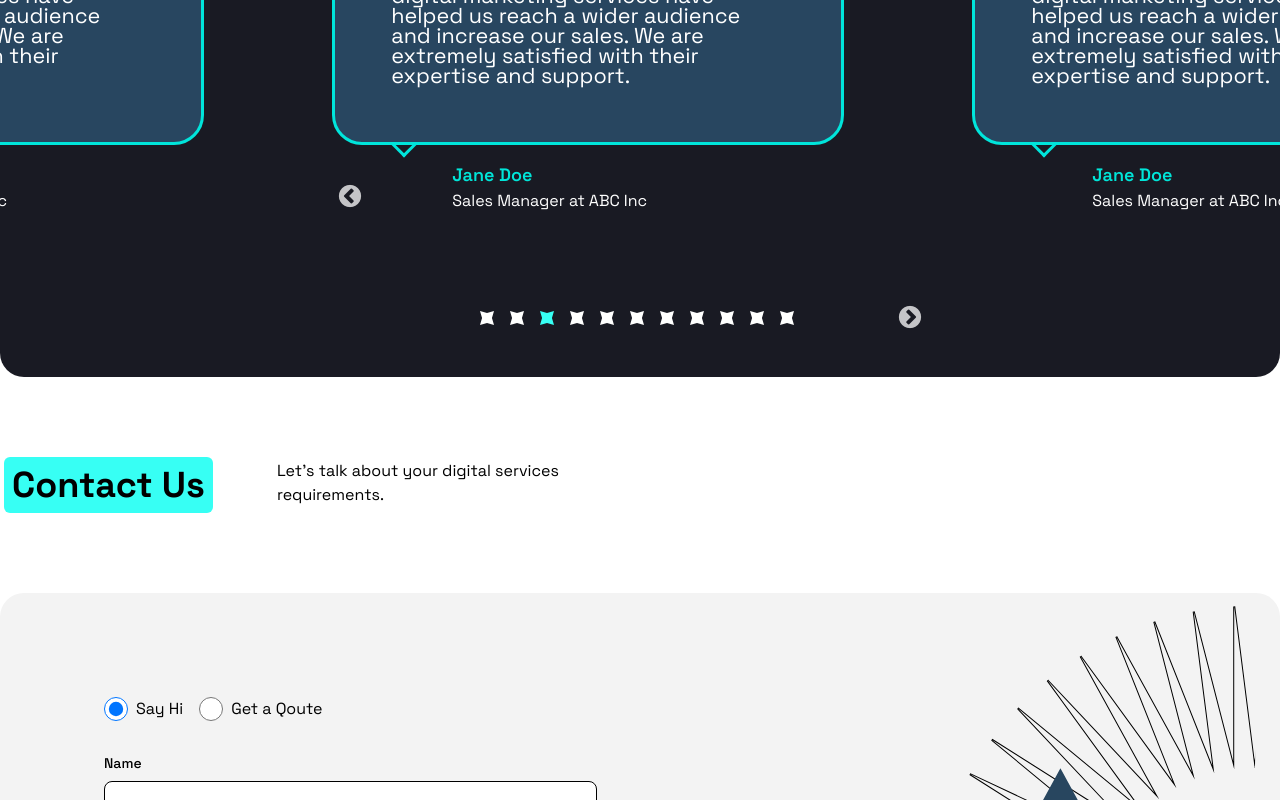
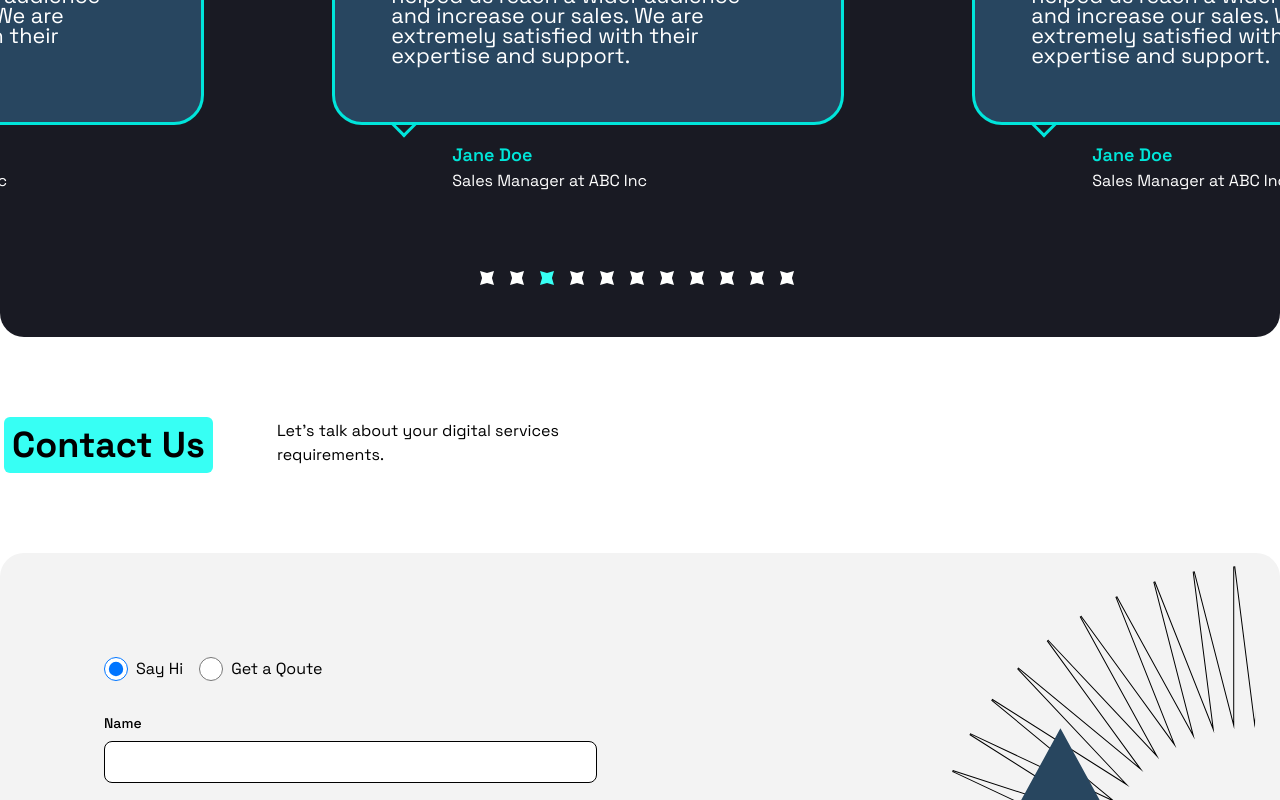
Before and after one commit to onEggy/OnEggyWeb, a Next.js app: page / in a window 1280 px wide. Shown: the part 4128-4928 px from the top of the page. Built offline with nearby package versions, Linux system fonts and the light colour scheme.

Commit message:
bug fixed

```diff
--- a/src/pages/home/testimonials.js
+++ b/src/pages/home/testimonials.js
@@ -52,27 +52,27 @@ const Testimonials = () => {
   }, []);
 
 
-  function SampleNextArrow(props) {
-    const { className, style, onClick } = props;
-    return (
-      <div
-        className={className}
-        style={{ ...style, display: "block", background: "transparent",position:'relative',top:'15px',left:'900px',transform:'scale(1.3)' }}
-        onClick={onClick}
-        />
-        );
-      }
+  // function SampleNextArrow(props) {
+  //   const { className, style, onClick } = props;
+  //   return (
+  //     <div
+  //       className={className}
+  //       style={{ ...style, display: "block", background: "transparent",position:'relative',top:'15px',left:'900px',transform:'scale(1.3)' }}
+  //       onClick={onClick}
+  //       />
+  //       );
+  //     }
 
-      function SamplePrevArrow(props) {
-        const { className, style, onClick } = props;
-        return (
-          <div
-          className={className}
-          style={{ ...style, display: "block", background: "transparent",position:'relative',top:'440px',left:'340px',transform:'scale(1.3)' }}
-        onClick={onClick}
-      />
-    );
-  }
+  //     function SamplePrevArrow(props) {
+  //       const { className, style, onClick } = props;
+  //       return (
+  //         <div
+  //         className={className}
+  //         style={{ ...style, display: "block", background: "transparent",position:'relative',top:'440px',left:'340px',transform:'scale(1.3)' }}
+  //       onClick={onClick}
+  //     />
+  //   );
+  // }
 
   const settings = {
     dots: true,
@@ -114,8 +114,8 @@ const Testimonials = () => {
       const isActive = i === currentSlide;
       return isActive ? <ActiveDot /> : <NormalDot />;
     },
-    nextArrow: <SampleNextArrow />,
-    prevArrow: <SamplePrevArrow />
+    // nextArrow: <SampleNextArrow />,
+    // prevArrow: <SamplePrevArrow />
   };
 
   return (
```
